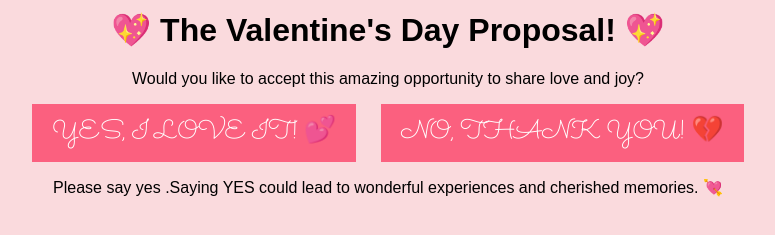
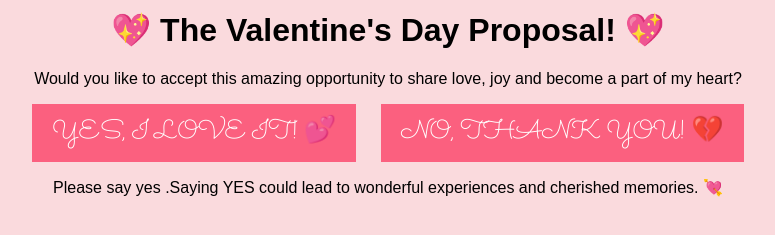
Before and after one commit to Merlin0121/valentine-pro, a plain HTML site: page index.html in a window 1280 px wide. Shown: the part 451-686 px from the top of the page, without its empty margins (252-1027 px from the left). Drawn offline with Linux system fonts and the light colour scheme.

Commit message:
Update index.html

```diff
--- a/index.html
+++ b/index.html
@@ -12,7 +12,7 @@
         <div id="image-container"></div> <!-- Container for displaying images -->
         <div id="text-container">
             <h1>💖 The Valentine's Day Proposal! 💖</h1>
-            <p>Would you like to accept this amazing opportunity to share love and joy?</p>
+            <p>Would you like to accept this amazing opportunity to share love, joy and become a part of my heart?</p>
             <button class="yes-button" id="yesButton">YES, I LOVE IT! 💕</button>
             <button class="no-button" id="noButton">NO, THANK YOU! 💔</button>
             <p class="additional-text" id="additionalText"></p>
```
